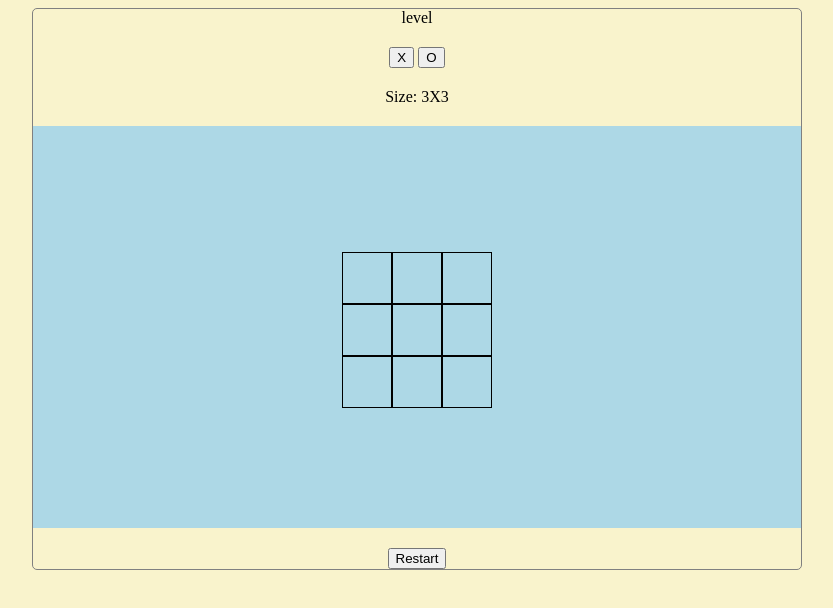
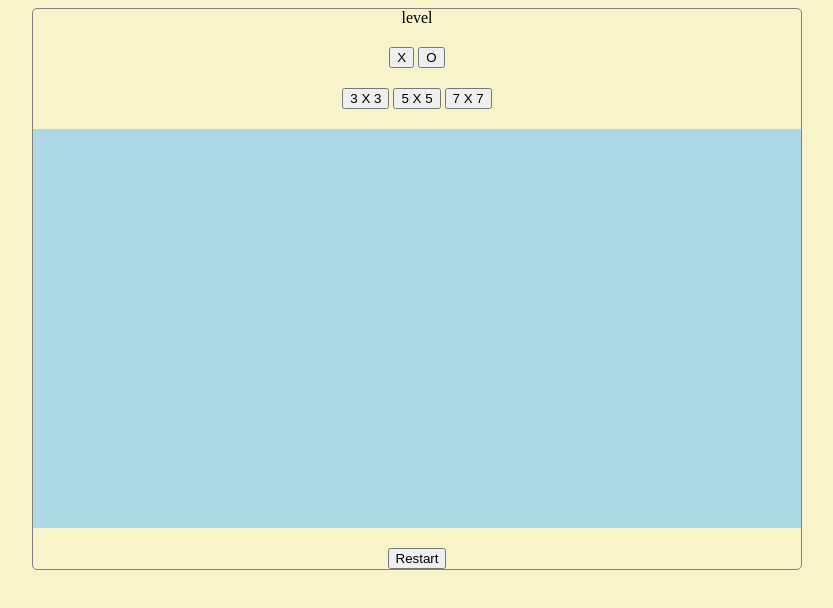
Before and after one commit to hanguyen291298/tic-tac-toe, a plain HTML site: page index.html in a window 1280 px wide. Shown: the whole page, without its empty margins (223-1056 px from the left). Drawn offline with Linux system fonts and the light colour scheme.

Commit message:
delete div.square-size

```diff
--- a/index.html
+++ b/index.html
@@ -10,14 +10,16 @@
     <div class="container">
         <div class="level">level</div>
         <div class="Chose-character">
-            <button id="x">X</button>
-            <button id="o">O</button>
+            <button mark = "X">X</button>
+            <button mark = "O">O</button>
         </div>
-        <div class="size">Size: 3X3</div>
+        <div>
+            <button size="3">3 X 3</button>
+            <button size="5">5 X 5</button>
+            <button size="7">7 X 7</button>
+        </div>
         <div class="board">
-            <div class="square-size">
 
-            </div>
         </div>
         <button class="restart">Restart</button>
     </div>
```
